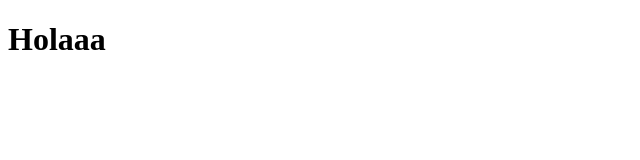
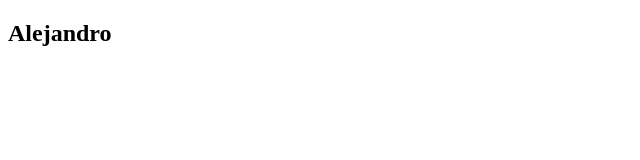
Before and after one commit to ARB89/curso, a plain HTML site: page index.html in a window 1280 px wide. Shown: the whole page, without its empty margins (0-640 px from the left). Drawn offline with Linux system fonts and the light colour scheme.

Commit message:
Mejorando el Index.html

```diff
--- a/index.html
+++ b/index.html
@@ -5,6 +5,8 @@
         <title>Git</title>
     </head>
     <body>
-        <h1>Holaaa</h1>
+       <div class="container">
+           <h2>Alejandro</h2>
+       </div>
     </body>
 </html>
```
